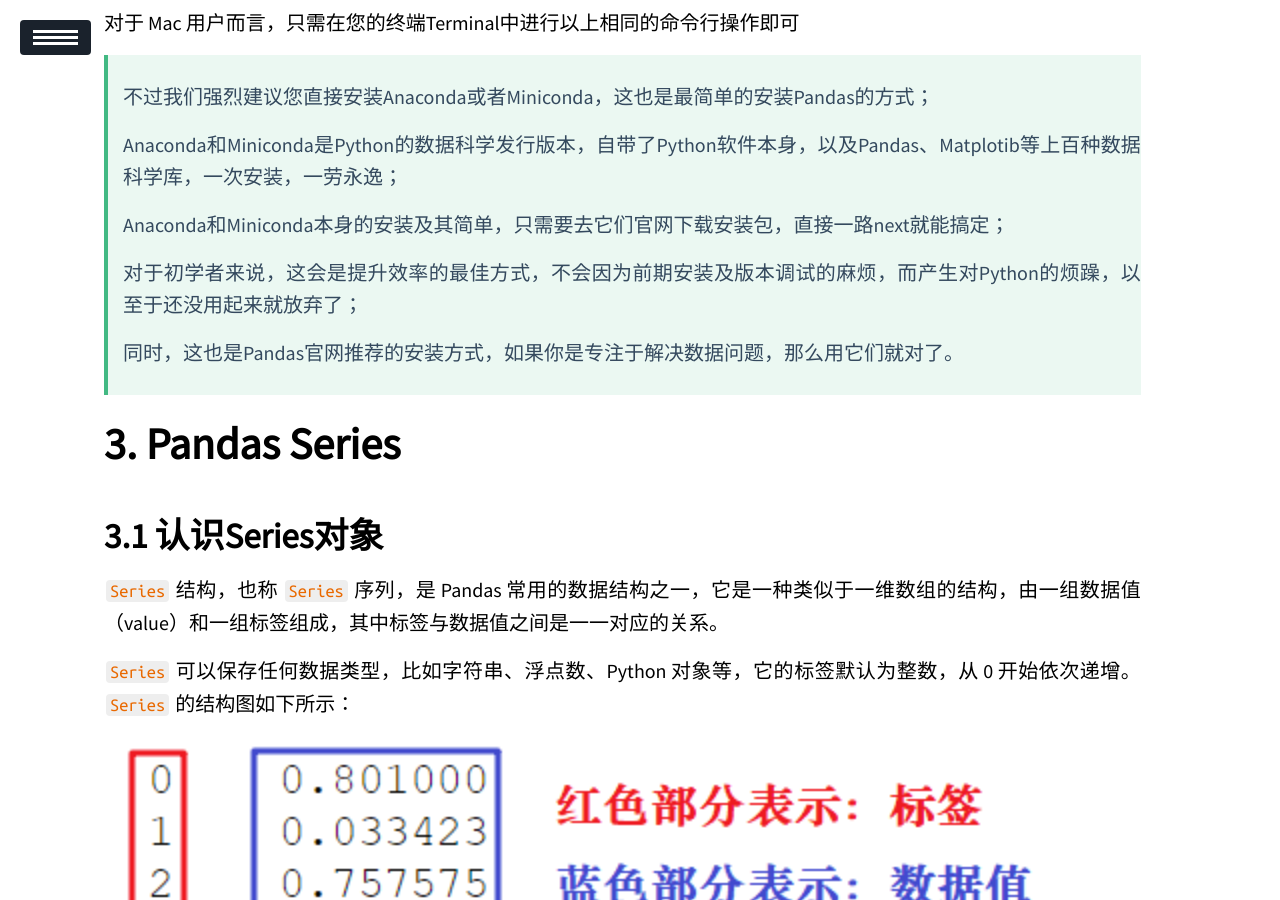
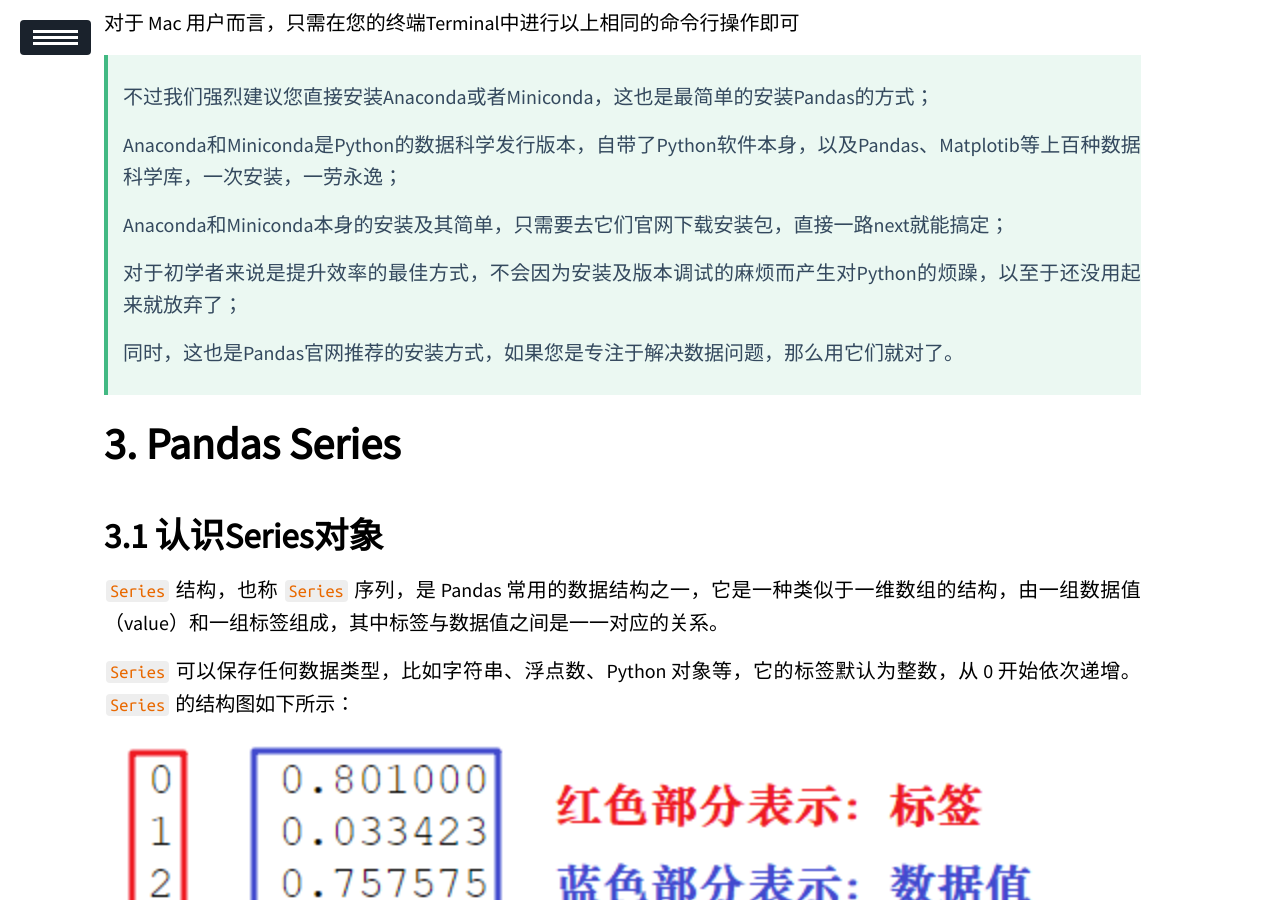
Before and after one commit to ssskz/ssskz.github.io, a Jekyll site: the page built from _posts/2023-2-28-Pandas-Manual.md, in a window 1280 px wide and 900 px high, scrolled down 3001 px. Built offline with Jekyll 4.4.1, drawn with Linux system fonts in a browser that asks for light colours; our own code applies the rules of GitHub Pages for plain Markdown files; a script that is not in the unit is left out.

Commit message:
update
Signed-off-by: ssskz <12497590+ssskz@user.noreply.gitee.com>

```diff
--- a/_posts/2023-2-28-Pandas-Manual.md
+++ b/_posts/2023-2-28-Pandas-Manual.md
@@ -99,9 +99,9 @@
 >
 >Anaconda和Miniconda本身的安装及其简单，只需要去它们官网下载安装包，直接一路next就能搞定；
 >
->对于初学者来说，这会是提升效率的最佳方式，不会因为前期安装及版本调试的麻烦，而产生对Python的烦躁，以至于还没用起来就放弃了；
+>对于初学者来说是提升效率的最佳方式，不会因为安装及版本调试的麻烦而产生对Python的烦躁，以至于还没用起来就放弃了；
 >
->同时，这也是Pandas官网推荐的安装方式，如果你是专注于解决数据问题，那么用它们就对了。
+>同时，这也是Pandas官网推荐的安装方式，如果您是专注于解决数据问题，那么用它们就对了。
 
 # Pandas Series
 
```
